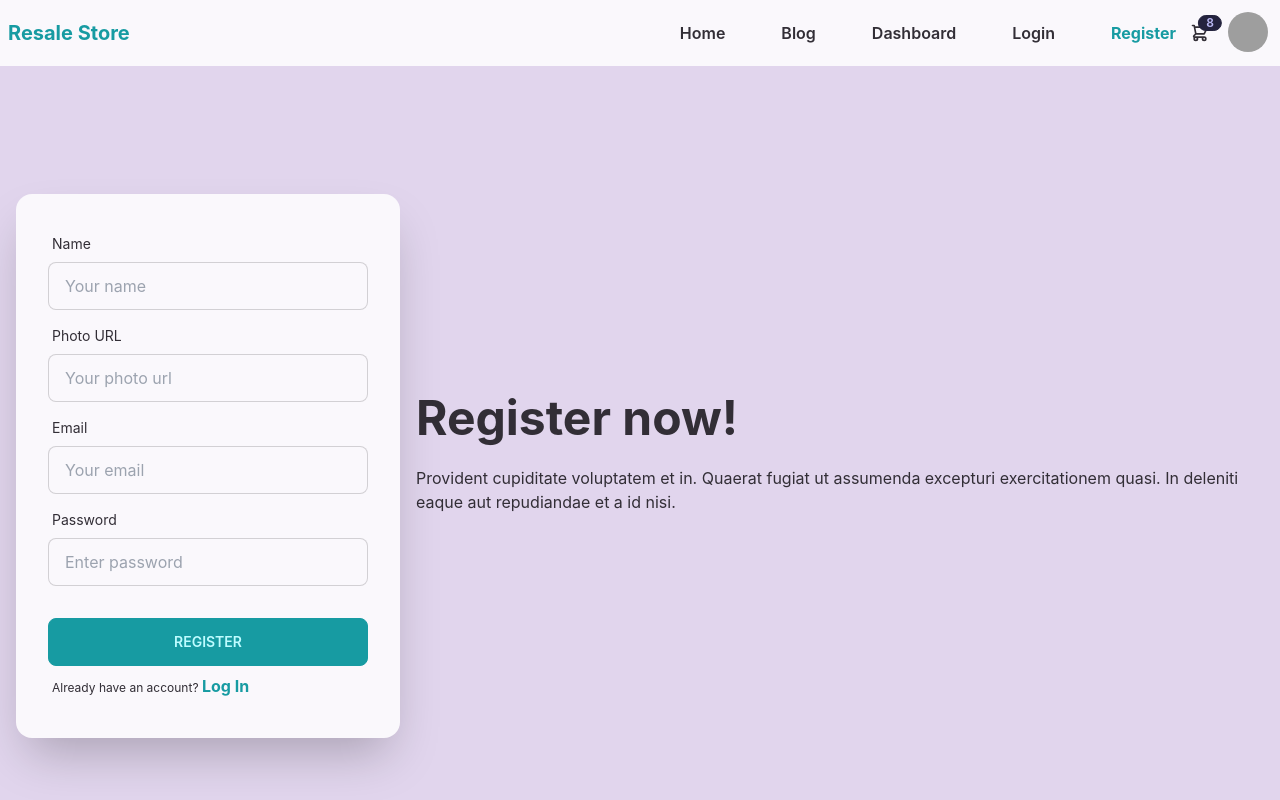
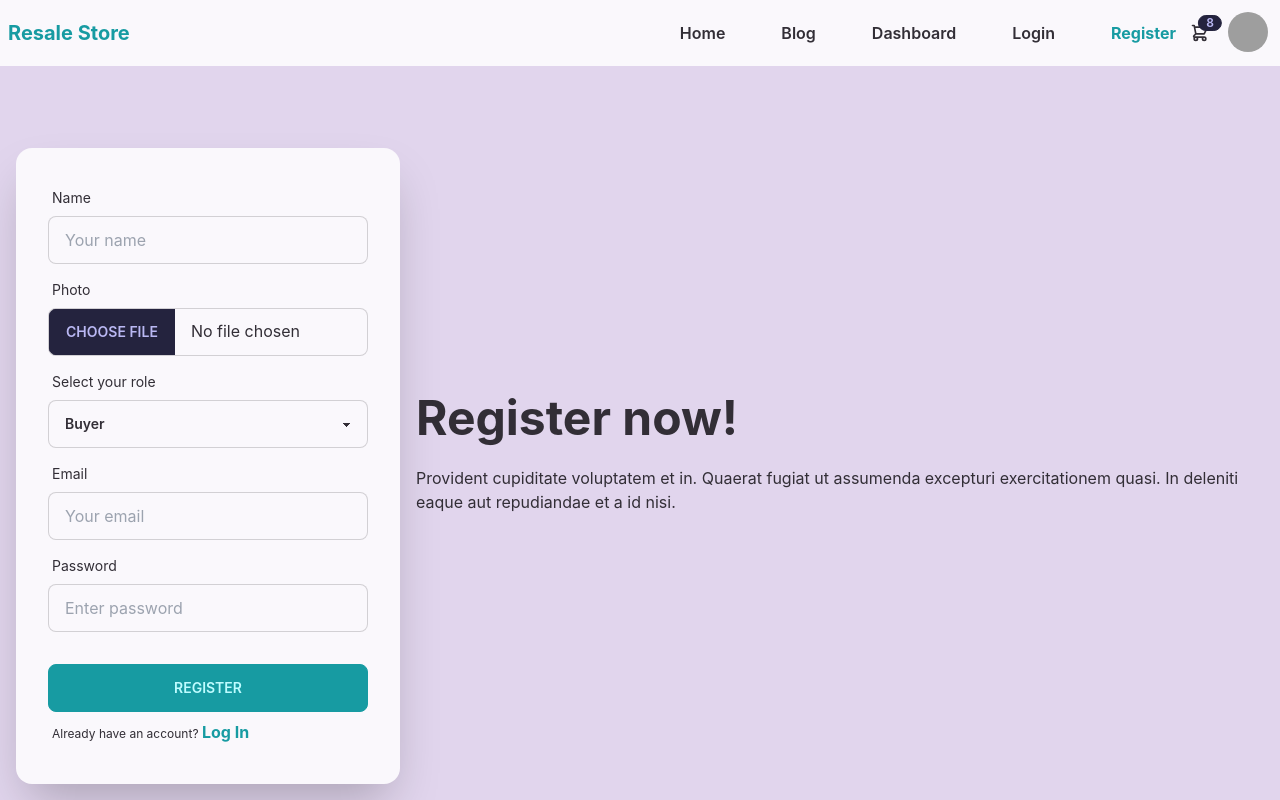
Before and after one commit to mdsuzayethossan/resale-store-client, a React (Create React App) app: page /register in a window 1280 px wide. Shown: the top 800 px of the page. Built offline with nearby package versions, Linux system fonts and the light colour scheme; no server answers; grey boxes are pictures that could not be loaded.

Commit message:
register form and api

```diff
--- a/package.json
+++ b/package.json
@@ -4,12 +4,16 @@
   "private": true,
   "dependencies": {
     "@heroicons/react": "^2.0.13",
+    "@tanstack/react-query": "^4.16.1",
     "@testing-library/jest-dom": "^5.16.5",
     "@testing-library/react": "^13.4.0",
     "@testing-library/user-event": "^13.5.0",
+    "axios": "^1.2.0",
     "daisyui": "^2.42.0",
+    "firebase": "^9.14.0",
     "react": "^18.2.0",
     "react-dom": "^18.2.0",
+    "react-hot-toast": "^2.4.0",
     "react-router-dom": "^6.4.3",
     "react-scripts": "5.0.1",
     "web-vitals": "^2.1.4"
--- a/src/App.js
+++ b/src/App.js
@@ -1,10 +1,12 @@
 import "./App.css";
 import { RouterProvider } from "react-router-dom";
+import { Toaster } from "react-hot-toast";
 import router from "./routes/Routes";
 function App() {
   return (
     <>
       <RouterProvider router={router}></RouterProvider>
+      <Toaster></Toaster>
     </>
   );
 }
--- /dev/null
+++ b/src/api/ImageUpload.js
@@ -0,0 +1,14 @@
+export const ImageUpload = async (image) => {
+  const formData = new FormData();
+  formData.append("image", image);
+
+  const url = `https://api.imgbb.com/1/upload?key=${process.env.REACT_APP_imgbb_key}`;
+  console.log(url);
+
+  const response = await fetch(url, {
+    method: "POST",
+    body: formData,
+  });
+  const data = await response.json();
+  return data.data.display_url;
+};
--- /dev/null
+++ b/src/components/ErrorPage.js
@@ -0,0 +1,7 @@
+import React from "react";
+
+const ErrorPage = () => {
+  return <div>ErrorPage</div>;
+};
+
+export default ErrorPage;
--- /dev/null
+++ b/src/contexts/AuthProvider.js
@@ -0,0 +1,83 @@
+import React, { createContext, useEffect, useState } from "react";
+import {
+  createUserWithEmailAndPassword,
+  getAuth,
+  onAuthStateChanged,
+  sendEmailVerification,
+  signInWithEmailAndPassword,
+  signInWithPopup,
+  signOut,
+  updateProfile,
+} from "firebase/auth";
+import app from "../firebase/firebase.config";
+export const AuthContext = createContext();
+const auth = getAuth(app);
+const AuthProvider = ({ children }) => {
+  const [user, setUser] = useState(null);
+  const [loading, setLoading] = useState(true);
+  const createUser = (email, password) => {
+    setLoading(true);
+    return createUserWithEmailAndPassword(auth, email, password);
+  };
+  const signIn = (email, password) => {
+    setLoading(true);
+    return signInWithEmailAndPassword(auth, email, password);
+  };
+  const verifyEmail = () => {
+    return sendEmailVerification(auth.currentUser);
+  };
+  const updateUser = (userInfo) => {
+    return updateProfile(auth.currentUser, userInfo);
+  };
+  const providerLogin = (provider) => {
+    setLoading(true);
+    return signInWithPopup(auth, provider);
+  };
+  const logOut = () => {
+    setLoading(true);
+    return signOut(auth);
+  };
+  const listAllUsers = (nextPageToken) => {
+    // List batch of users, 1000 at a time.
+    getAuth()
+      .listUsers(1000, nextPageToken)
+      .then((listUsersResult) => {
+        listUsersResult.users.forEach((userRecord) => {
+          console.log("user", userRecord.toJSON());
+        });
+        if (listUsersResult.pageToken) {
+          // List next batch of users.
+          listAllUsers(listUsersResult.pageToken);
+        }
+      })
+      .catch((error) => {
+        console.log("Error listing users:", error);
+      });
+  };
+  useEffect(() => {
+    const unsubscribe = onAuthStateChanged(auth, (currentUser) => {
+      setUser(currentUser);
+      setLoading(false);
+    });
+    return () => unsubscribe();
+  }, []);
+
+  const AuthInfo = {
+    providerLogin,
+    user,
+    setUser,
+    createUser,
+    updateUser,
+    logOut,
+    verifyEmail,
+    signIn,
+    loading,
+    listAllUsers,
+    setLoading,
+  };
+  return (
+    <AuthContext.Provider value={AuthInfo}>{children}</AuthContext.Provider>
+  );
+};
+
+export default AuthProvider;
--- /dev/null
+++ b/src/firebase/firebase.config.js
@@ -0,0 +1,13 @@
+import { initializeApp } from "firebase/app";
+const firebaseConfig = {
+  apiKey: process.env.REACT_APP_apiKey,
+  authDomain: process.env.REACT_APP_authDomain,
+  projectId: process.env.REACT_APP_projectId,
+  storageBucket: process.env.REACT_APP_storageBucket,
+  messagingSenderId: process.env.REACT_APP_messagingSenderId,
+  appId: process.env.REACT_APP_appId,
+};
+
+// Initialize Firebase
+const app = initializeApp(firebaseConfig);
+export default app;
--- a/src/index.js
+++ b/src/index.js
@@ -1,13 +1,19 @@
-import React from 'react';
-import ReactDOM from 'react-dom/client';
-import './index.css';
-import App from './App';
-import reportWebVitals from './reportWebVitals';
-
-const root = ReactDOM.createRoot(document.getElementById('root'));
+import React from "react";
+import ReactDOM from "react-dom/client";
+import "./index.css";
+import App from "./App";
+import reportWebVitals from "./reportWebVitals";
+import AuthProvider from "./contexts/AuthProvider";
+import { QueryClient, QueryClientProvider } from "@tanstack/react-query";
+const queryClient = new QueryClient();
+const root = ReactDOM.createRoot(document.getElementById("root"));
 root.render(
   <React.StrictMode>
-    <App />
+    <QueryClientProvider client={queryClient}>
+      <AuthProvider>
+        <App />
+      </AuthProvider>
+    </QueryClientProvider>
   </React.StrictMode>
 );
 
--- a/src/pages/Register.js
+++ b/src/pages/Register.js
@@ -1,6 +1,54 @@
-import React from "react";
+import React, { useContext } from "react";
+import toast from "react-hot-toast";
 import { Link } from "react-router-dom";
+import { ImageUpload } from "../api/ImageUpload";
+import { AuthContext } from "../contexts/AuthProvider";
 const Register = () => {
+  const { createUser, updateUser } = useContext(AuthContext);
+  const handleRegister = (event) => {
+    event.preventDefault();
+    const form = event.target;
+    const user = {
+      name: form.name.value,
+      role: form.role.value,
+      email: form.email.value,
+      password: form.password.value,
+      image: event.target.image.files[0],
+    };
+    createUser(user.email, user.password).then((result) => {
+      toast("User Created Successfully.");
+      const userInfo = {
+        displayName: user.name,
+      };
+      updateUser(userInfo)
+        .then(() => {
+          saveUser(user.image, user);
+        })
+        .catch((err) => console.log(err));
+    });
+  };
+  const saveUser = (image, userInfo) => {
+    ImageUpload(image)
+      .then((data) => {
+        if (data.success) {
+          // save user information to the database
+          fetch(`${process.env.REACT_APP_domain}/users`, {
+            method: "POST",
+            headers: {
+              "content-type": "application/json",
+              // authorization: `bearer ${localStorage.getItem("accessToken")}`,
+            },
+            body: JSON.stringify(userInfo),
+          })
+            .then((res) => res.json())
+            .then((result) => {
+              console.log(result);
+              toast.success(`${data.name} is added successfully`);
+            });
+        }
+      })
+      .catch((err) => console.log(err.message));
+  };
   return (
     <div className="hero min-h-screen bg-base-200">
       <div className="hero-content flex-col lg:flex-row-reverse">
@@ -13,7 +61,7 @@ const Register = () => {
           </p>
         </div>
         <div className="card flex-shrink-0 w-full max-w-sm shadow-2xl bg-base-100">
-          <form className="card-body">
+          <form onSubmit={handleRegister} className="card-body">
             <div className="form-control">
               <label className="label">
                 <span className="label-text">Name</span>
@@ -28,15 +76,25 @@ const Register = () => {
             </div>
             <div className="form-control">
               <label className="label">
-                <span className="label-text">Photo URL</span>
+                <span className="label-text">Photo</span>
               </label>
               <input
-                type="text"
-                name="photoURL"
-                placeholder="Your photo url"
-                required
-                className="input input-bordered focus:border-none"
+                type="file"
+                name="image"
+                className="file-input file-input-bordered w-full max-w-xs"
               />
+            </div>
+            <div className="form-control">
+              <label className="label">
+                <span className="label-text">Select your role</span>
+              </label>
+              <select
+                name="role"
+                className="select focus:border-none select-bordered w-full max-w-xs"
+              >
+                <option value="buyer">Buyer</option>
+                <option value="seller">Seller</option>
+              </select>
             </div>
             <div className="form-control">
               <label className="label">
```
Also changed, not shown: 1 other file (tests, documents, lock files or other folders).
